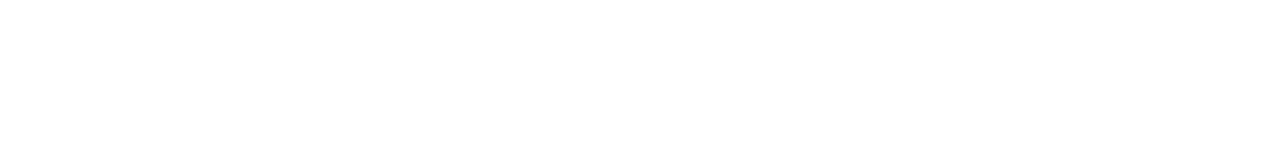
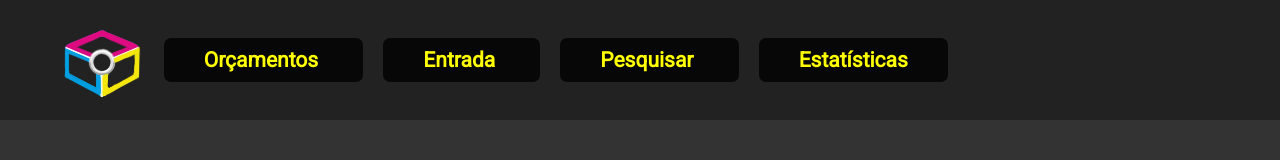
Before and after one commit to RaphaelMS07/JR-pro, a website: page Client/imprimir.html in a window 1280 px wide. Drawn offline with Linux system fonts and the light colour scheme.

```diff
--- a/Client/imprimir.html
+++ b/Client/imprimir.html
@@ -1,7 +1,29 @@
 <!DOCTYPE html>
-    <html>
+    <html lang="pt-br">
         <head>
-            <title>ComprovanteOS</title>
+            <meta charset="UTF-8">
+            <title>Impressão</title>
+            <link rel="stylesheet" href="CSSs/reset.css">
+            <link rel="stylesheet" href="CSSs/style.css">
+            <link rel="stylesheet" href="CSSs/entrada.css">
             <link href="https://fonts.googleapis.com/css2?family=Roboto&display=swap" rel="stylesheet">
         </head>
+        <body>
+            <header>
+                <div class="cabecalho">
+                    <img class="logo" src="Imagens/logo100p.png" title="JR">
+                    <ul class="plista">
+                        <li><a href="lista.html"> Orçamentos </a></li>
+                        <li id="entrada"><a href="index.html">  Entrada  </a></li>
+                        <li id="pesquisar"><a href="pesquisar.html"> Pesquisar </a></li>
+                        <li id="estatistica"><a href="estatistica.html">Estatísticas</a></li>
+                        <!-- <li id="impressão"><a href=".html">impreção</a></li>                       -->
+                    </ul>
+                </div>
+            </header>
+            <main>
+
+            </main>
+
+        </body>
     </html>
```
Also changed, not shown: 2 other files.
